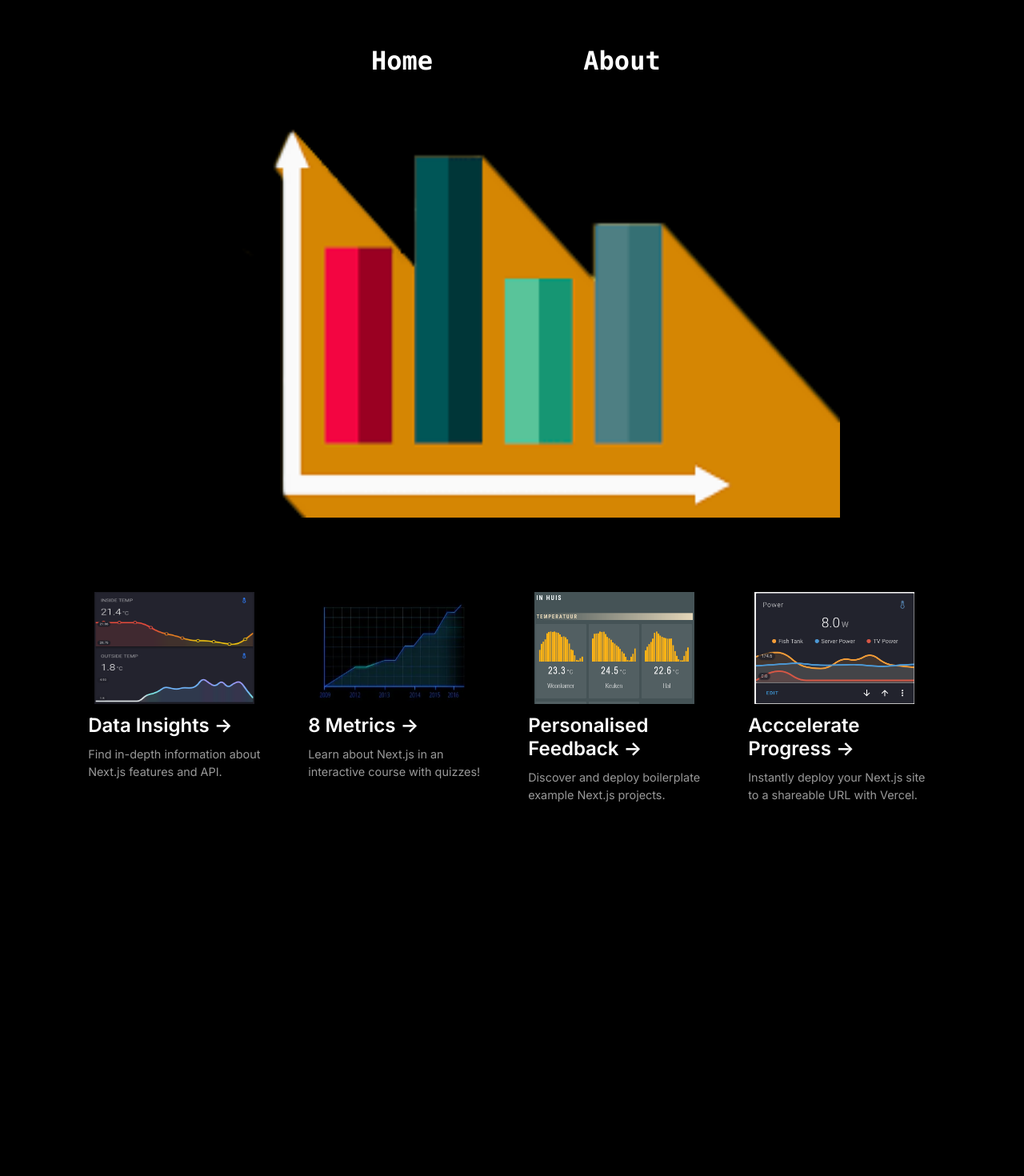
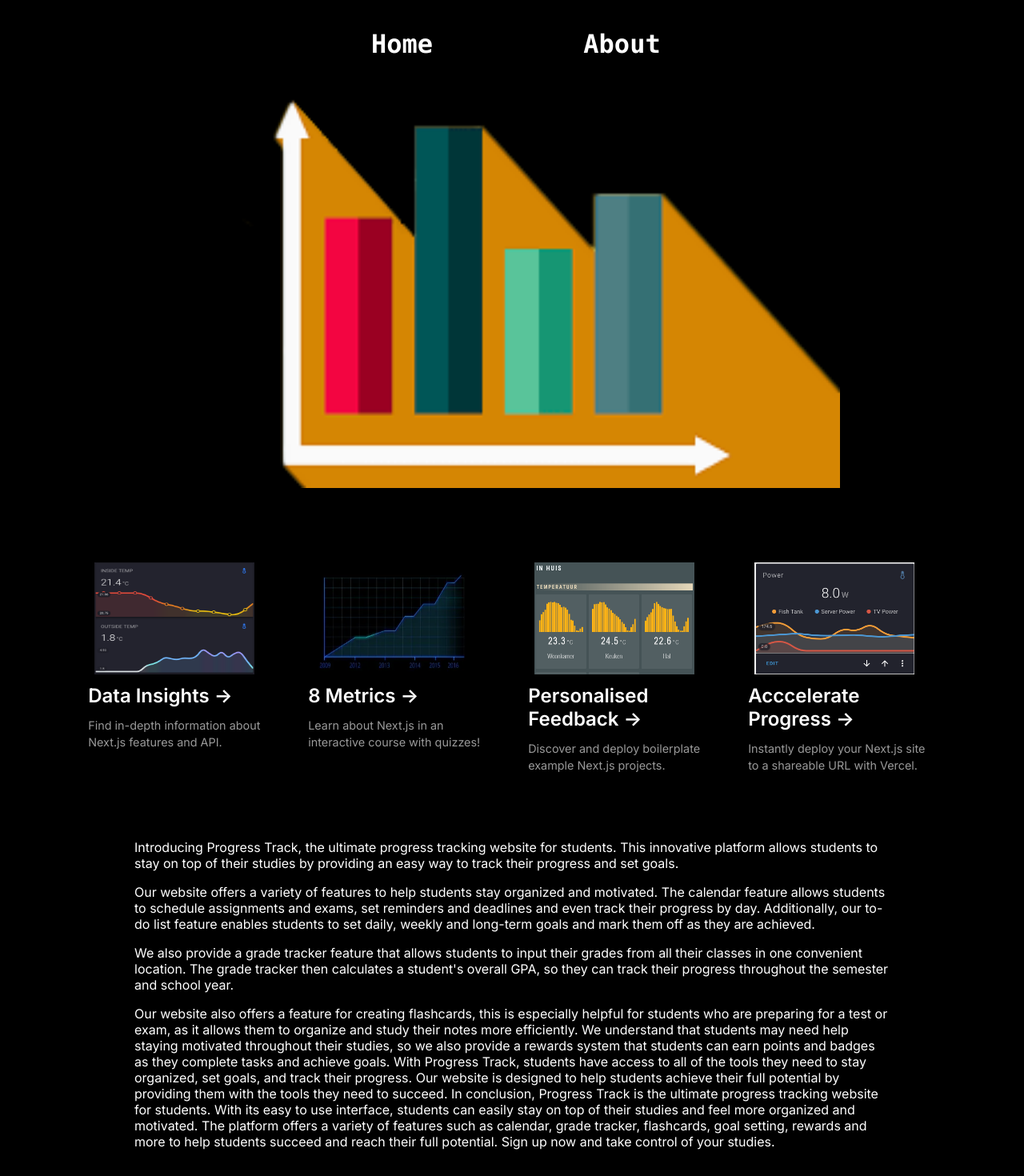
Before and after one commit to bengtlofgren/cleversolution, a Next.js app: page / in a window 1280 px wide. Shown: the top 1470 px of the page at 80% size. Before the commit the page ends 1062 px from the top, so only its background shows below. Built offline with nearby package versions, Linux system fonts and the light colour scheme.

Commit message:
new images and paragraphs@

```diff
--- a/components/header.js
+++ b/components/header.js
@@ -5,7 +5,7 @@ const Header = () => (
     <div></div>
     <a
         href="/"
-        className={styles.card}
+        className={styles.card2}
         target="_blank"
         rel="noopener noreferrer"
     >
@@ -13,7 +13,7 @@ const Header = () => (
     </a>
     <a
         href="/about"
-        className={styles.card}
+        className={styles.card2}
         target="_blank"
         rel="noopener noreferrer"
     >
--- a/pages/index.js
+++ b/pages/index.js
@@ -128,6 +128,23 @@ export default function Home() {
             </p>
           </a>
         </div>
+        <div style={{padding: '9em', paddingTop: '4em'}}>
+          <p className={inter.className} style={{ marginBottom: '1em'}}>
+          Introducing Progress Track, the ultimate progress tracking website for students. This innovative platform allows students to stay on top of their studies by providing an easy way to track their progress and set goals.
+          </p>
+          <p className={inter.className} style={{ marginBottom: '1em'}}>
+          Our website offers a variety of features to help students stay organized and motivated. The calendar feature allows students to schedule assignments and exams, set reminders and deadlines and even track their progress by day. Additionally, our to-do list feature enables students to set daily, weekly and long-term goals and mark them off as they are achieved.
+          </p>
+          <p className={inter.className} style={{ marginBottom: '1em'}}>
+          We also provide a grade tracker feature that allows students to input their grades from all their classes in one convenient location. The grade tracker then calculates a student's overall GPA, so they can track their progress throughout the semester and school year.
+          </p>
+          <p className={inter.className} style={{ marginBottom: '1em'}}>
+          Our website also offers a feature for creating flashcards, this is especially helpful for students who are preparing for a test or exam, as it allows them to organize and study their notes more efficiently.
+          We understand that students may need help staying motivated throughout their studies, so we also provide a rewards system that students can earn points and badges as they complete tasks and achieve goals.
+          With Progress Track, students have access to all of the tools they need to stay organized, set goals, and track their progress. Our website is designed to help students achieve their full potential by providing them with the tools they need to succeed.
+          In conclusion, Progress Track is the ultimate progress tracking website for students. With its easy to use interface, students can easily stay on top of their studies and feel more organized and motivated. The platform offers a variety of features such as calendar, grade tracker, flashcards, goal setting, rewards and more to help students succeed and reach their full potential. Sign up now and take control of your studies.
+         </p>
+        </div>
       </main>
     </>
   )
--- a/styles/Home.module.css
+++ b/styles/Home.module.css
@@ -3,7 +3,7 @@
   flex-direction: column;
   justify-content: space-between;
   align-items: center;
-  padding: 2.5rem;
+  padding: 1.5rem 1.5rem;
   min-height: 100vh;
 }
 
@@ -68,6 +68,16 @@
   transition: background 200ms, border 200ms;
 }
 
+.card2 {
+  padding: 0.7rem 0.7rem;
+  border-radius: var(--border-radius);
+  background: rgba(var(--card-rgb), 0);
+  border: 1px solid rgba(var(--card-border-rgb), 0);
+  font-family: var(--font-mono);
+  transition: background 200ms, border 200ms;
+}
+
+
 .card span {
   display: inline-block;
   transition: transform 200ms;
@@ -77,7 +87,7 @@
   font-weight: 600;
   margin-bottom: 0.7rem;
   font-family: var(--font-mono);
-  font-size : 2rem;
+  font-size : 2.5rem;
 }
 
 .card h2 {
@@ -182,6 +192,10 @@
 /* Enable hover only on non-touch devices */
 @media (hover: hover) and (pointer: fine) {
   .card:hover {
+    background: rgba(255,255,255);
+    border: 1px solid rgba(var(--card-border-rgb), 0.15);
+  }
+  .card2:hover {
     background: rgba(255,255,255);
     border: 1px solid rgba(var(--card-border-rgb), 0.15);
   }
```
